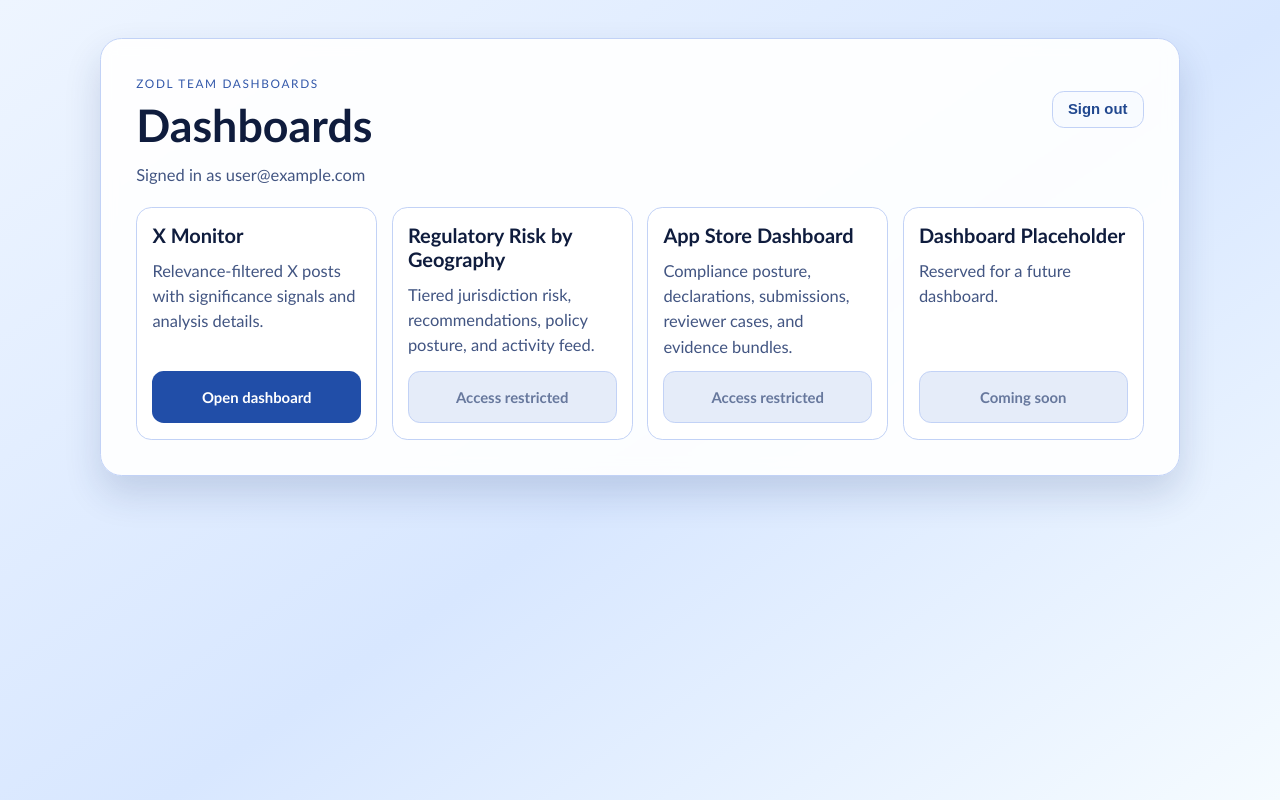
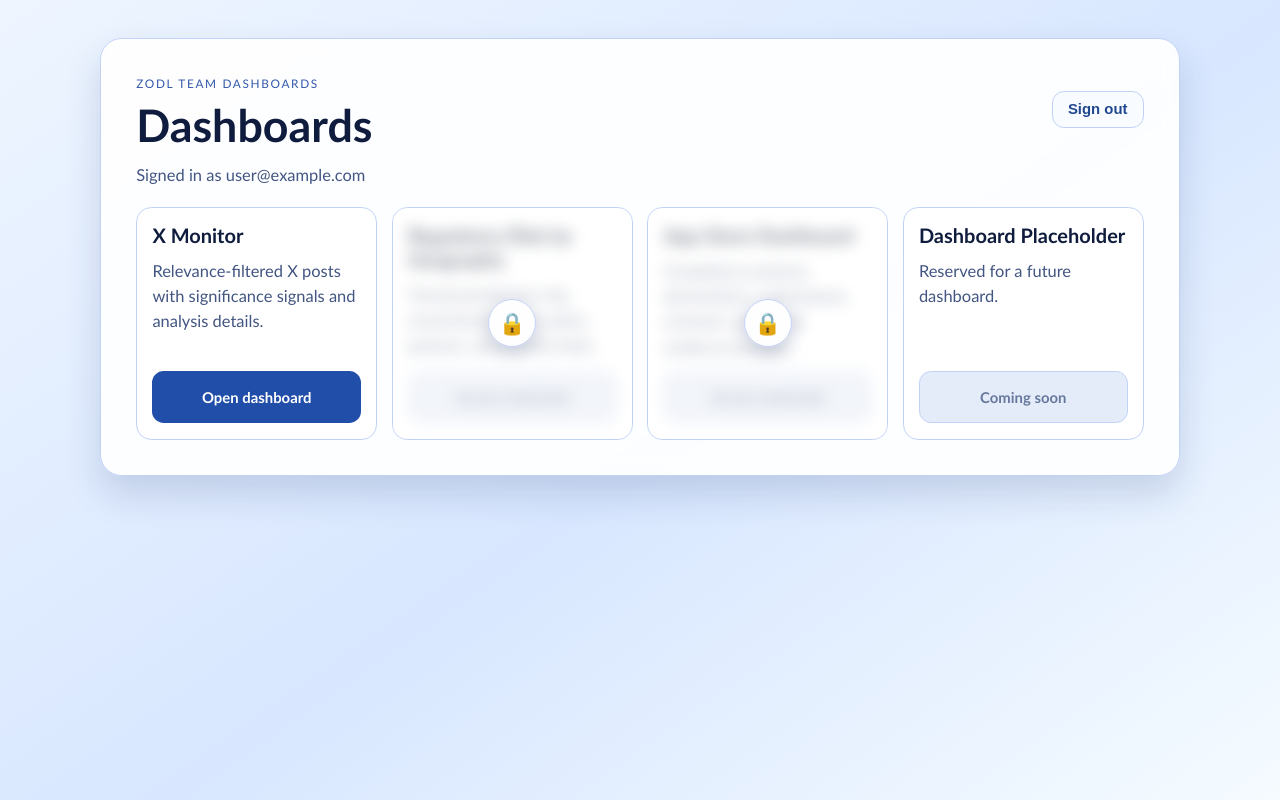
Before and after one commit to paulbrigner/zodldashboard, a Next.js app: page / in a window 1280 px wide. Built offline with nearby package versions, Linux system fonts and the light colour scheme; no server answers; sample sign-in values are in the browser's storage.

Commit message:
Blur restricted dashboard cards with lock overlay

```diff
--- a/app/globals.css
+++ b/app/globals.css
@@ -181,17 +181,52 @@ p {
 }
 
 .dashboard-tile {
+  position: relative;
+  overflow: hidden;
   border: 1px solid var(--border);
   border-radius: 0.95rem;
   background: #ffffff;
   padding: 0.95rem;
+}
+
+.dashboard-tile-content {
   display: grid;
   grid-template-rows: auto 1fr auto;
   gap: 0.7rem;
+  min-height: 100%;
 }
 
 .dashboard-tile p {
   margin-top: 0;
+}
+
+.dashboard-tile-restricted .dashboard-tile-content {
+  filter: blur(8px) grayscale(0.35);
+  pointer-events: none;
+  user-select: none;
+}
+
+.dashboard-restricted-overlay {
+  position: absolute;
+  inset: 0;
+  display: grid;
+  place-items: center;
+  background: rgba(255, 255, 255, 0.44);
+  pointer-events: none;
+}
+
+.dashboard-restricted-lock {
+  display: inline-flex;
+  align-items: center;
+  justify-content: center;
+  width: 3rem;
+  height: 3rem;
+  border-radius: 999px;
+  border: 1px solid var(--border);
+  background: rgba(255, 255, 255, 0.92);
+  box-shadow: 0 6px 18px rgba(27, 52, 108, 0.2);
+  font-size: 1.34rem;
+  line-height: 1;
 }
 
 .dashboard-open-button {
--- a/app/page.tsx
+++ b/app/page.tsx
@@ -69,7 +69,12 @@ export default async function HomePage() {
             const isEnabled = Boolean(dashboard.href) && !restrictedForGuest;
 
             return (
-              <article className="dashboard-tile" key={dashboard.id}>
+              <article
+                aria-label={restrictedForGuest ? `${dashboard.name} (access restricted)` : dashboard.name}
+                className={`dashboard-tile${restrictedForGuest ? " dashboard-tile-restricted" : ""}`}
+                key={dashboard.id}
+              >
+                <div className="dashboard-tile-content" aria-hidden={restrictedForGuest ? "true" : undefined}>
                   <h2>{dashboard.name}</h2>
                   <p className="subtle-text">{dashboard.description}</p>
                   {isEnabled ? (
@@ -81,6 +86,12 @@ export default async function HomePage() {
                       {restrictedForGuest ? "Access restricted" : "Coming soon"}
                     </span>
                   )}
+                </div>
+                {restrictedForGuest ? (
+                  <div className="dashboard-restricted-overlay" aria-hidden="true">
+                    <span className="dashboard-restricted-lock">{"\uD83D\uDD12"}</span>
+                  </div>
+                ) : null}
               </article>
             );
           })}
```
Lines whose indentation alone changed are shown as unchanged.
